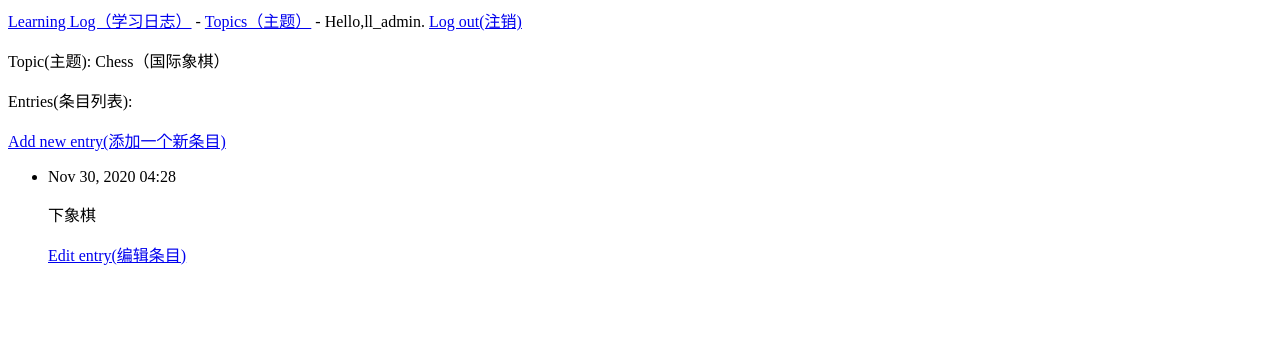
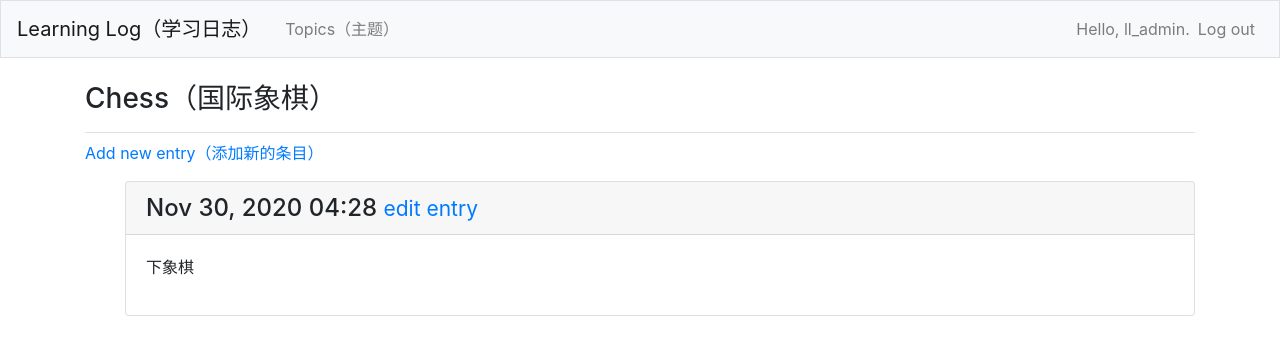
Before and after one commit to steve1303/learning_log, a Django app: page /topics/1/ in a window 1280 px wide. Shown: the top 355 px of the page. Run offline with Django 3.2, Linux system fonts and the light colour scheme; a user stored in the database is signed in; data comes from the database, SQL or seed files in the repository; both versions use the stored data as it was after the commit; some libraries are stand-ins or nearby versions.

Commit message:
设置样式

```diff
--- a/learning_log/settings.py
+++ b/learning_log/settings.py
@@ -34,6 +34,9 @@ INSTALLED_APPS = [
     # 我的应用程序
     'learning_logs',
     'users',  # 利用startapp 命令创建的
+
+    # 第三方应用程序
+    'bootstrap4',
 
     # 添加默认的应用程序
     'django.contrib.admin',
--- a/learning_logs/templates/learning_logs/base.html
+++ b/learning_logs/templates/learning_logs/base.html
@@ -1,13 +1,64 @@
-<p>
-  <a href="{% url 'learning_logs:index' %}">Learning Log（学习日志）</a> -
-  <a href="{% url 'learning_logs:topics' %}">Topics（主题）</a> -
-  {% if user.is_authenticated %}
-    Hello,{{ user.username }}.
-    <a href="{% url 'users:logout' %}">Log out(注销)</a>
-  {% else %}
-    <a href="{% url 'users:register' %}">Register(注册)</a> -
-    <a href="{% url 'users:login' %}">Log in(登录)</a>
-  {% endif %}
-</p>
+{% load bootstrap4 %}
 
-{% block content %}{% endblock content %}
+<!doctype html>
+<html lang="en">
+<head>
+  <meta charset="utf-8">
+  <meta name="viewport" content="width=device-width, initial-scale=1,
+    shrink-to-fit=no">
+  <title>Learning Log（学习日志）</title>
+
+  {% bootstrap_css %}
+  {% bootstrap_javascript jquery='full' %}
+
+</head>
+<body>
+
+  <nav class="navbar navbar-expand-md navbar-light bg-light mb-4 border">
+
+    <a class="navbar-brand" href="{% url 'learning_logs:index'%}">
+        Learning Log（学习日志）</a>
+
+    <button class="navbar-toggler" type="button" data-toggle="collapse"
+        data-target="#navbarCollapse" aria-controls="navbarCollapse"
+        aria-expanded="false" aria-label="Toggle navigation">
+      <span class="navbar-toggler-icon"></span></button>
+    <div class="collapse navbar-collapse" id="navbarCollapse">
+      <ul class="navbar-nav mr-auto">
+        <li class="nav-item">
+          <a class="nav-link" href="{% url 'learning_logs:topics'%}">
+              Topics（主题）</a></li>
+      </ul>
+      <ul class="navbar-nav ml-auto">
+        {% if user.is_authenticated %}
+          <li class="nav-item">
+            <span class="navbar-text">Hello, {{ user.username }}.</span>
+          </li>
+          <li class="nav-item">
+            <a class="nav-link" href="{% url 'users:logout' %}">Log out</a>
+          </li>
+        {% else %}
+          <li class="nav-item">
+            <a class="nav-link" href="{% url 'users:register' %}">Register</a>
+          </li>
+          <li class="nav-item">
+            <span>Already have an account?</span>
+            <a class="nav-link" href="{% url 'users:login' %}">Log in</a></li>
+        {% endif %}
+      </ul>
+    </div>
+
+  </nav>
+
+  <main role="main" class="container">
+    <div class="pb-2 mb-2 border-bottom">
+      {% block page_header %}{% endblock page_header %}
+    </div>
+    <div>
+      {% block content %}{% endblock content %}
+    </div>
+  </main>
+
+</body>
+
+</html>
--- a/learning_logs/templates/learning_logs/topic.html
+++ b/learning_logs/templates/learning_logs/topic.html
@@ -1,26 +1,28 @@
 {% extends 'learning_logs/base.html' %}
 
+{% block page_header %}
+  <h3>{{ topic }}</h3>
+{% endblock page_header %}
+
 {% block content %}
+  <p>
+    <a href="{% url 'learning_logs:new_entry' topic.id %}">Add new entry（添加新的条目）</a>
+  </p>
 
-  <p>Topic(主题): {{ topic }}</p>
-
-  <p>Entries(条目列表):</p>
-  <p>
-    <a href="{% url 'learning_logs:new_entry' topic.id %}">Add new entry(添加一个新条目)</a>
-
-  </p>
   <ul>
   {% for entry in entries %}
-    <li>
-      <p>{{ entry.date_added|date:'M d, Y H:i' }}</p>
-      <p>{{ entry.text|linebreaks }}</p>
-      <p>
-        <a href="{% url 'learning_logs:edit_entry' entry.id %}">Edit entry(编辑条目)</a>
-      </p>
-    </li>
+    <div class="card mb-3">
+      <h4 class="card-header">
+        {{ entry.date_added|date:'M d, Y H:i' }}
+        <small><a href="{% url 'learning_logs:edit_entry' entry.id %}">
+            edit entry</a></small>
+      </h4>
+      <div class="card-body">
+        {{ entry.text|linebreaks }}
+      </div>
+    </div>
   {% empty %}
-    <li>There are no entries for this topic yet.</li>
+    <p>There are no entries for this topic yet.</p>
   {% endfor %}
-  </ul>
 
 {% endblock content %}
--- a/learning_logs/urls.py
+++ b/learning_logs/urls.py
@@ -4,13 +4,13 @@ from django.urls import path  # 导入path 将URL映射到视图
 
 from . import views  # 导入模块views 句点. 让python从当前urls.py 模块所在的文件夹导入views.py
 
-app_name = 'learning_logs'  # 命名空间
+app_name = 'learning_logs'  # 命名空间  name 属性指定别名
 urlpatterns = [
 	# 主页
 	path('', views.index, name='index'),
 	# 显示所有主题
 	path('topics/', views.topics, name='topics'),
-	# 特定主题的详细页面
+	# 特定主题的详细页面 在主页URL的字符串参数中添加topic/
 	path('topics/<int:topic_id>/', views.topic, name='topic'),
 	# 用于添加新主题的页面
 	path('new_topic/', views.new_topic, name='new_topic'),
--- a/learning_logs/views.py
+++ b/learning_logs/views.py
@@ -17,10 +17,10 @@ def index(request):  # 视图函数
 
 @login_required
 def topics(request):
-	"""显示所有的主题"""
-	topics = Topic.objects.filter(owner=request.user).order_by('date_added')
+	"""显示所有的主题 处理URL匹配的页面的请求"""
+	topics = Topic.objects.filter(owner=request.user).order_by('date_added') # 排序
 	context = {'topics': topics}   # 定义上下文字典
-	return render(request, 'learning_logs/topics.html', context)
+	return render(request, 'learning_logs/topics.html', context)  # 第二个参数是模板（html）路径
 
 
 @login_required
```
Also changed, not shown: learning_logs/templates/learning_logs/index.html (+14 -4 lines), learning_logs/templates/learning_logs/topics.html (+8 -8 lines), users/templates/registration/login.html (+14 -10 lines), db.sqlite3, users/templates/registration/logged_out.html (line endings or trailing spaces).
